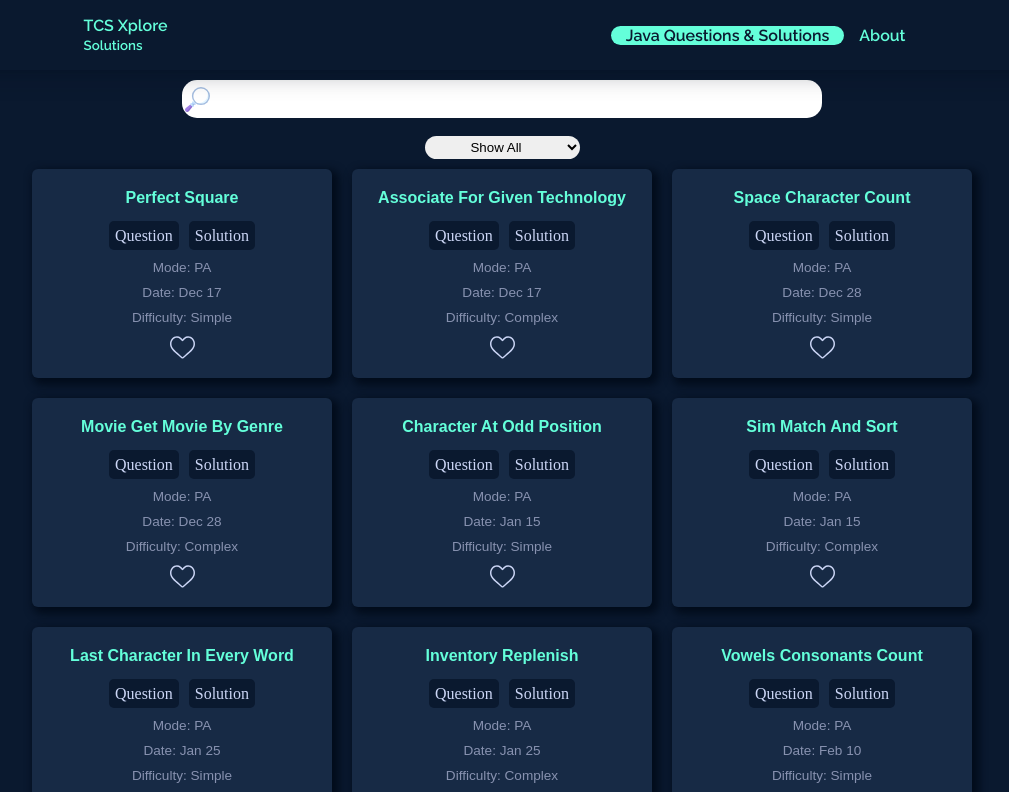
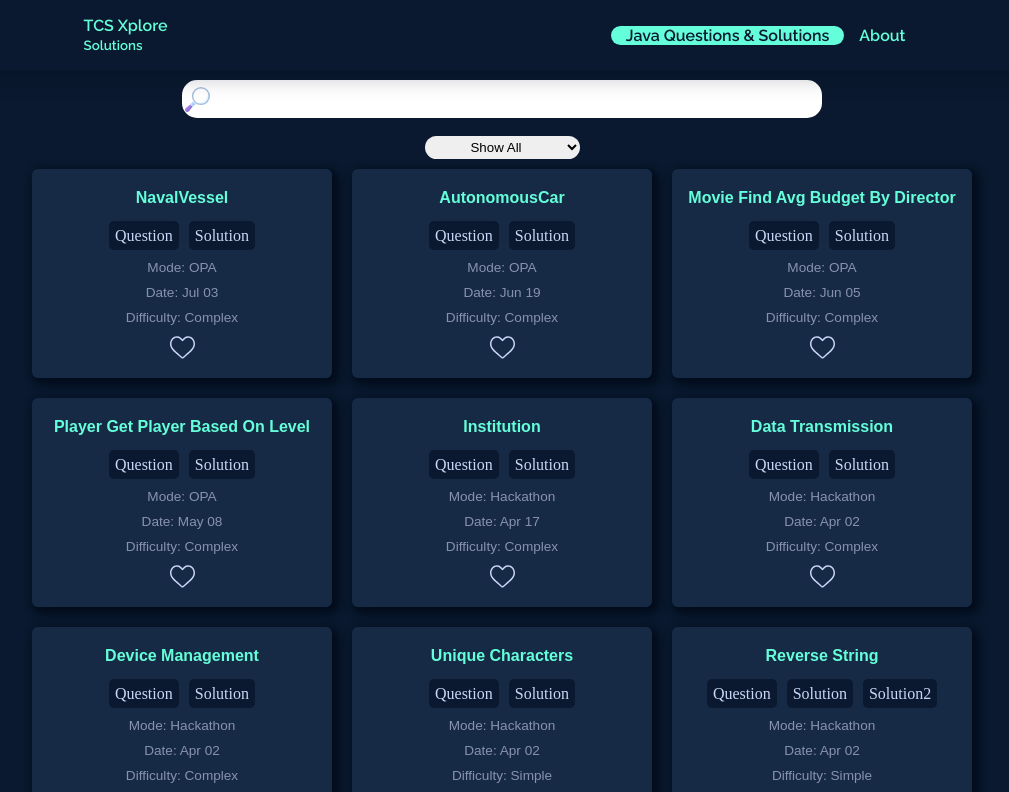
Before and after one commit to venkivijay/Java-Solutions-TCS-Xplore-Proctored-Assessment, a Vue app: page /#/ in a window 1280 px wide. Shown: the top 792 px of the page, without its empty margins (138-1147 px from the left). Built offline with nearby package versions, Linux system fonts and the light colour scheme.

Commit message:
🆕 Added new links

```diff
--- a/src/store.js
+++ b/src/store.js
@@ -176,9 +176,27 @@ export default {
     {
       slug: "Movie_Find_Avg_Budget_By_Director",
       solutionCount: 1,
-      examDate: "2020.05.08",
+      examDate: "2020.06.05",
       tag: [],
       id: 20,
+      questionNature: "Complex",
+      examMode: "OPA",
+    },
+    {
+      slug: "AutonomousCar",
+      solutionCount: 1,
+      examDate: "2020.06.19",
+      tag: [],
+      id: 21,
+      questionNature: "Complex",
+      examMode: "OPA",
+    },
+    {
+      slug: "NavalVessel",
+      solutionCount: 1,
+      examDate: "2020.07.03",
+      tag: [],
+      id: 22,
       questionNature: "Complex",
       examMode: "OPA",
     },
--- a/src/views/Links.vue
+++ b/src/views/Links.vue
@@ -24,7 +24,7 @@
         ref="cardData"
         @liked="addToLikesList"
         v-bind:key="obj.id"
-        v-for="obj in filteredData"
+        v-for="obj in filteredData.slice().reverse()"
         :data="obj"
         :rootURL="rootURL"
         :likes="likes"
```
